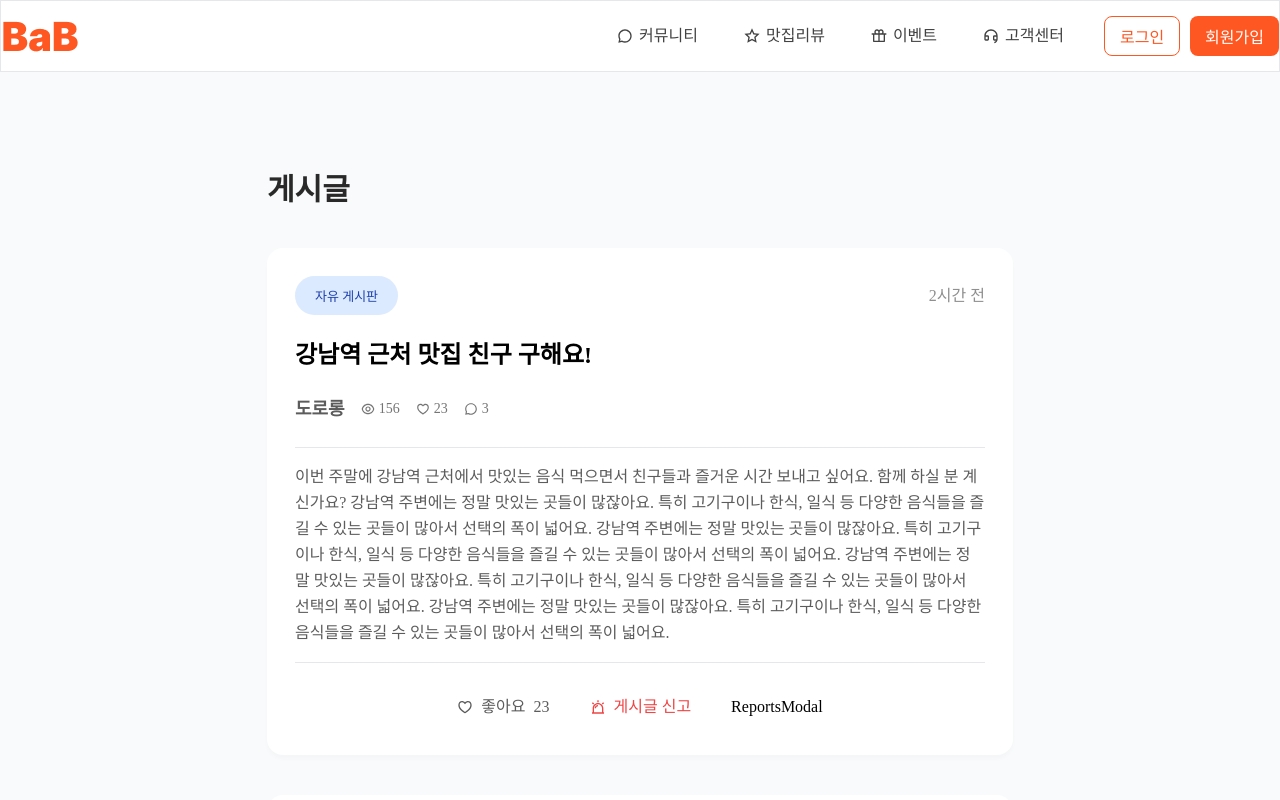
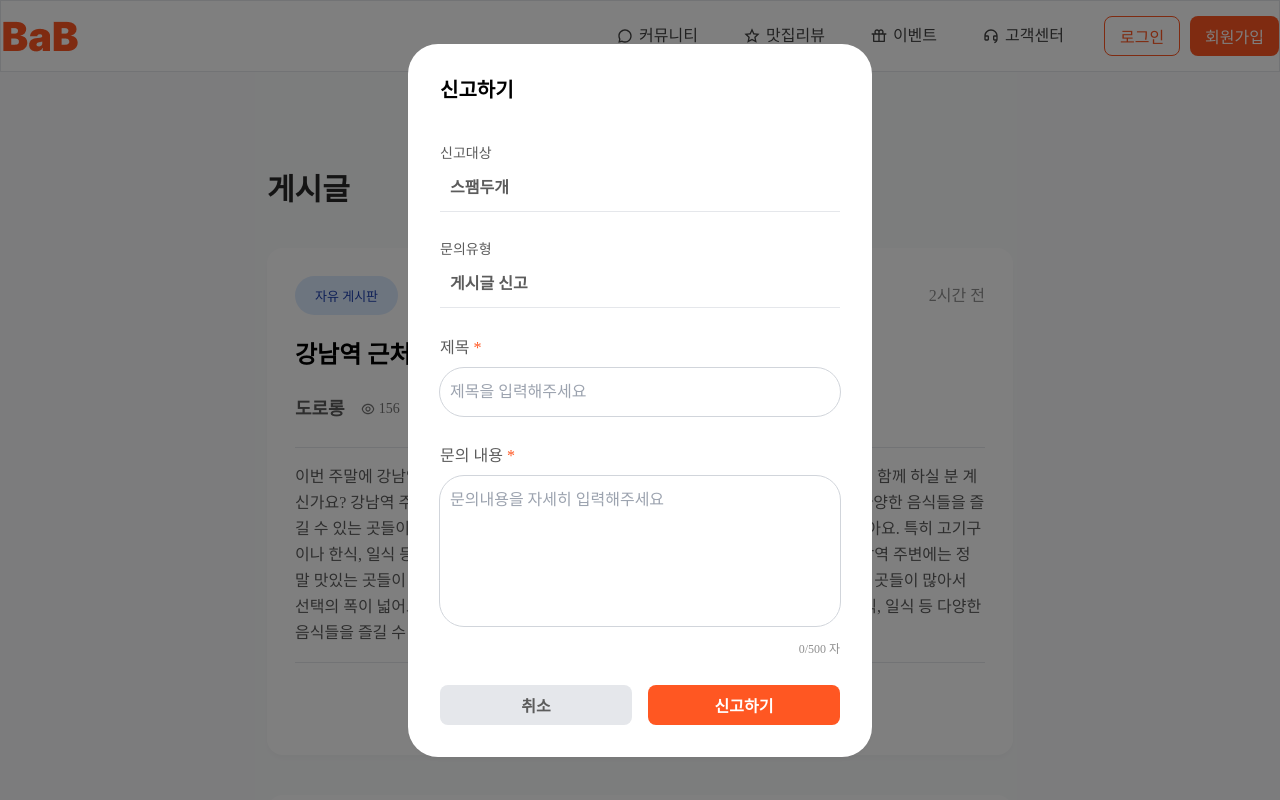
Before and after one commit to devdorong/BaB, a React (Vite) app: page /member/community/detail in a window 1280 px wide. Both pictures are taken after a click on the element "게시글 신고". Shown: the top 800 px of the page. Built offline with nearby package versions, Linux system fonts and the light colour scheme; no server answers; a web font is replaced by a local one.

Commit message:
[docs] 신고모달 작업중

```diff
--- a/src/pages/member/communitys/CommunityDetailPage.tsx
+++ b/src/pages/member/communitys/CommunityDetailPage.tsx
@@ -153,7 +153,7 @@ function CommunityDetailPage() {
               {/* 답글 내용 */}
               <p className="text-color-grayscale-g700 text-base">반가워요!</p>
             </div>
-            <div className="flex justify-between items-center">
+            <div className="flex justify-between items-center text-sm">
               <div className="flex gap-5 text-color-grayscale-g700">
                 <div className="flex items-center gap-1 cursor-pointer">
                   {/* 눌렀을때 색바뀌면서 활성화 되며 개수 증가, 한번더 누르면 원상복구 후 좋아요 개수 감소 */}
--- a/src/ui/sdj/ReportsModal.tsx
+++ b/src/ui/sdj/ReportsModal.tsx
@@ -1,9 +1,61 @@
-import React from 'react'
+import { ButtonFillMd } from '../button';
 
 const ReportsModal = () => {
   return (
-    <div>ReportsModal</div>
-  )
-}
+    <div className="fixed inset-0 flex items-center justify-center bg-black bg-opacity-50 z-50">
+      <div className="flex flex-col items-center justify-center gap-10 px-8 py-8 bg-white rounded-[30px] shadow-[0_4px_4px_0_rgba(0,0,0,0.02)] overflow-hidden">
+        <p className="w-full flex items-start text-xl font-bold">신고하기</p>
+        <div className="flex flex-col items-start gap-7 text-babgray-700">
+          <div className="w-full">
+            <p className="text-sm">신고대상</p>
+            {/* 신고당하는 사람의 닉네임 */}
+            <div className="w-full h-12 px-2.5 py-3 border-b items-center">
+              <div className="font-semibold">스팸두개</div>
+            </div>
+          </div>
+          <div className="w-full">
+            <p className="text-sm">문의유형</p>
+            {/* 신고한 유형 (게시글,댓글,채팅) */}
+            <div className="w-full h-12 px-2.5 py-3 bg-white border-b items-center">
+              <div className="font-semibold">게시글 신고</div>
+            </div>
+          </div>
+          <div className="w-full">
+            <span className="flex items-center gap-1">
+              제목<p className="text-bab">*</p>
+            </span>
+            {/* 문의 제목 */}
+            <input
+              type="text"
+              placeholder="제목을 입력해주세요"
+              className="w-full h-12 mt-2 px-2.5 py-3 bg-white rounded-3xl outline outline-1 outline-gray-300 hover:outline hover:outline-1 focus:outline-bab"
+            />
+          </div>
+          <div className="w-full">
+            <span className="flex items-center gap-1">
+              문의 내용<p className="text-bab">*</p>
+            </span>
+            {/* 문의 내용 */}
+            <textarea
+              placeholder="문의내용을 자세히 입력해주세요"
+              className="w-[400px] h-[150px] mt-2 px-2.5 py-3 resize-none bg-white rounded-3xl outline outline-1 outline-gray-300 hover:outline hover:outline-1 focus:outline-bab"
+            />
+            {/* 문의내용 글자 수 제한 500자 */}
+            <p className="mt-2 text-right text-babgray-500 text-xs font-medium">0/500 자</p>
+          </div>
+          <div className="w-full inline-flex items-center gap-4">
+            <ButtonFillMd
+              style={{ backgroundColor: '#e5e7eb', color: '#5C5C5C' }}
+              className="flex-1"
+            >
+              취소
+            </ButtonFillMd>
+            <ButtonFillMd className="flex-1">신고하기</ButtonFillMd>
+          </div>
+        </div>
+      </div>
+    </div>
+  );
+};
 
-export default ReportsModal
+export default ReportsModal;
```
